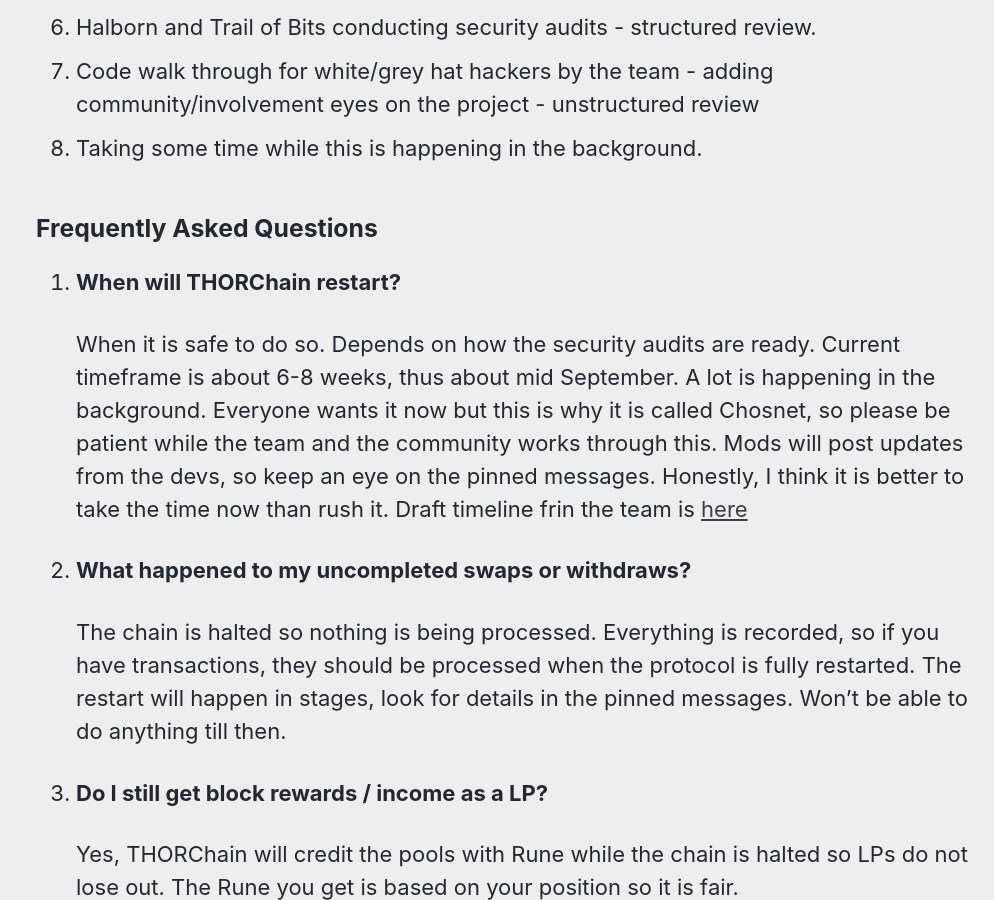
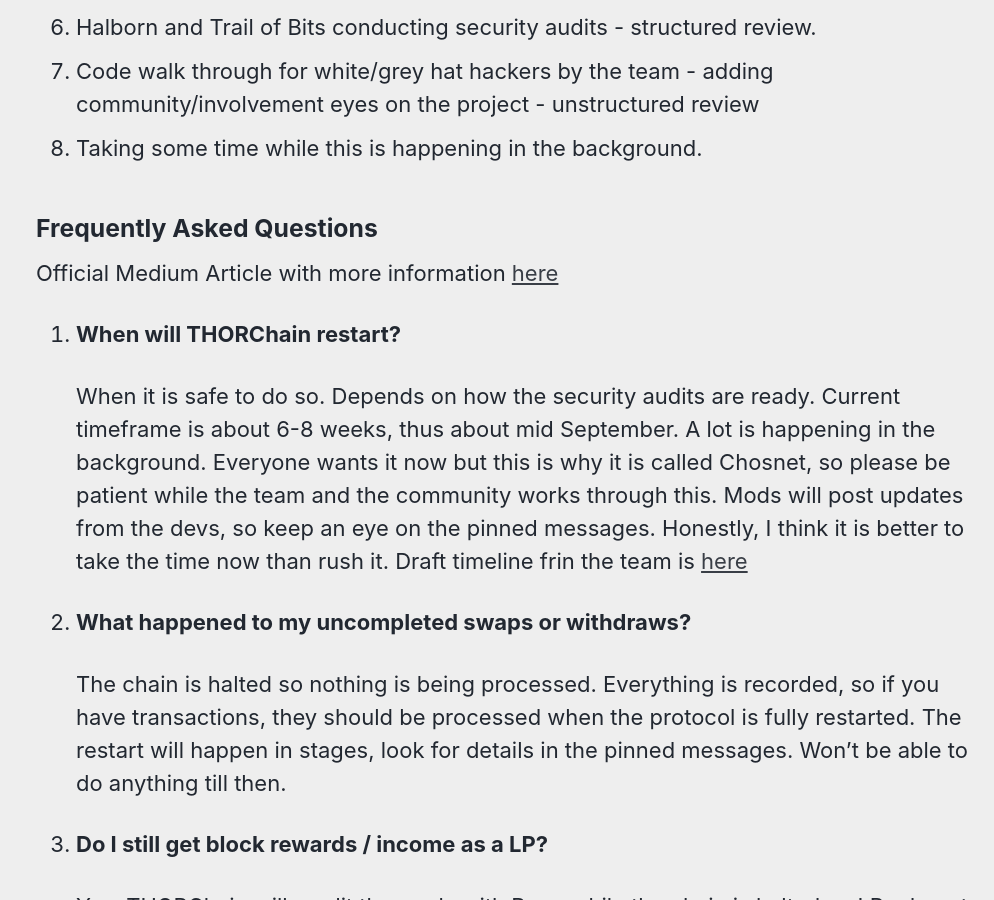
Before and after one commit to GrassRootsCrypto/GrassRootsCrypto.github.io, a Jekyll site: the page built from _posts/2021-07-28-thorchain-hack-overview.md, in a window 1280 px wide and 900 px high, scrolled down 1538 px. Shown: the whole window, without its empty margins (286-1280 px from the left). Built offline with Jekyll 4.4.1, drawn with Linux system fonts in a browser that asks for light colours; cached includes are drawn as plain includes.

Commit message:
Added Medium article link

```diff
--- a/_posts/2021-07-28-thorchain-hack-overview.md
+++ b/_posts/2021-07-28-thorchain-hack-overview.md
@@ -41,6 +41,8 @@
 
 ### Frequently Asked Questions
 
+Official Medium Article with more information [here](https://medium.com/thorchain/post-mortem-eth-router-exploits-1-2-and-premature-return-to-trading-incident-2908928c5fb)
+
 1. **When will THORChain restart?**
 
 	When it is safe to do so. Depends on how the security audits are ready. Current timeframe is about 6-8 weeks, thus about mid September.  A lot is happening in the background. Everyone wants it now but this is why it is called Chosnet, so please be patient while the team and the community works through this. Mods will post updates from the devs, so keep an eye on the pinned messages. Honestly, I think it is better to take the time now than rush it.
```
